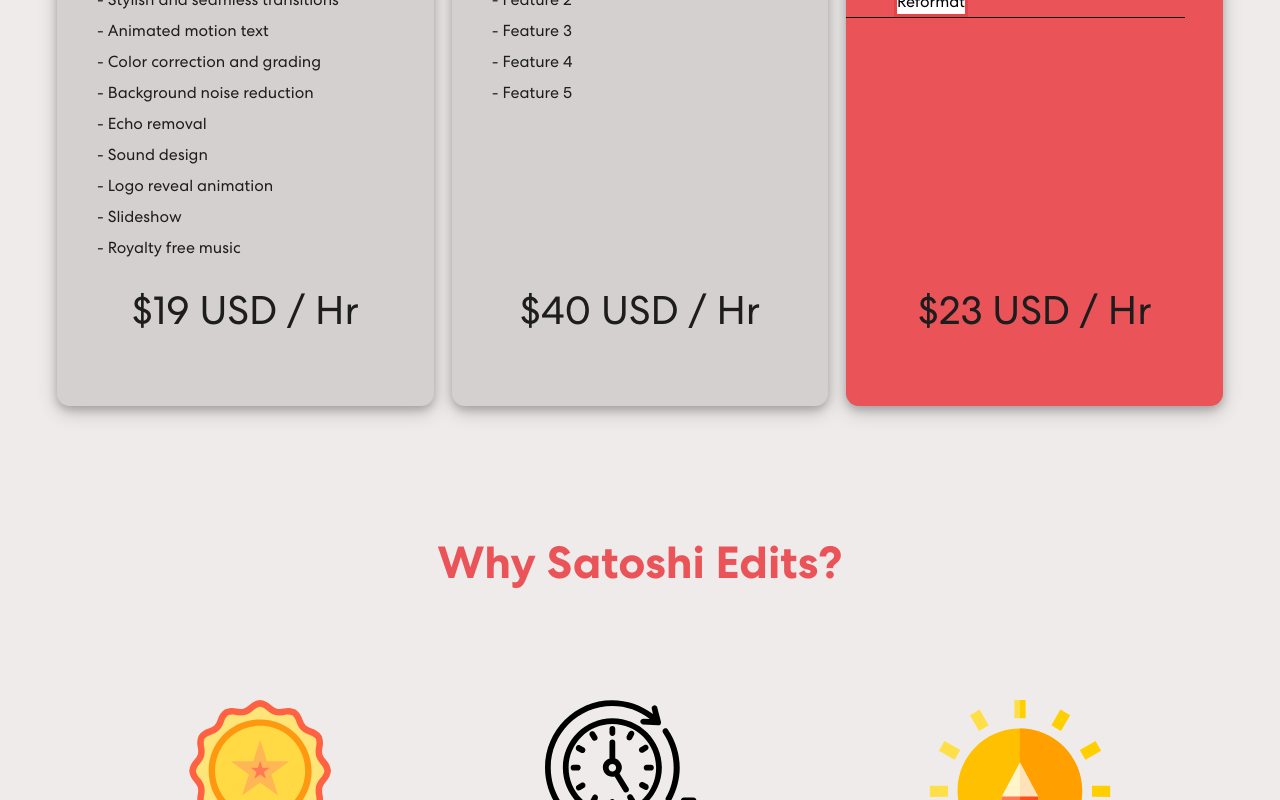
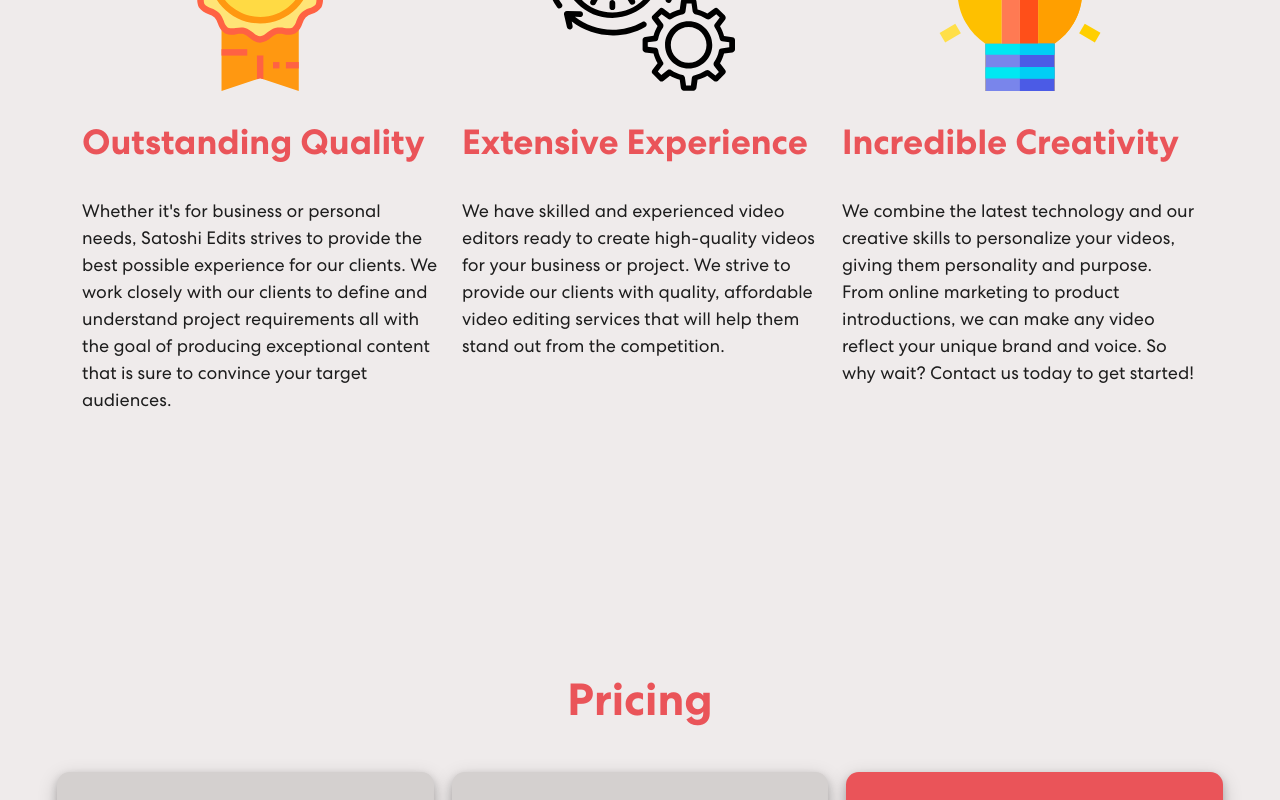
Before and after one commit to sbstnbnvds/satoshiedits, a React (Create React App) app: page / in a window 1280 px wide. Shown: the part 1160-1960 px from the top of the page. Built offline with nearby package versions, Linux system fonts and the light colour scheme.

Commit message:
Small UI change

```diff
--- a/src/App.js
+++ b/src/App.js
@@ -15,8 +15,8 @@
     <div className="App">
       <NavBar />
       <Banner />
+      <WhyUs />
       <Pricing />
-      <WhyUs />
       {/* <Skills />
       <Projects /> */}
       <Contact />
```
